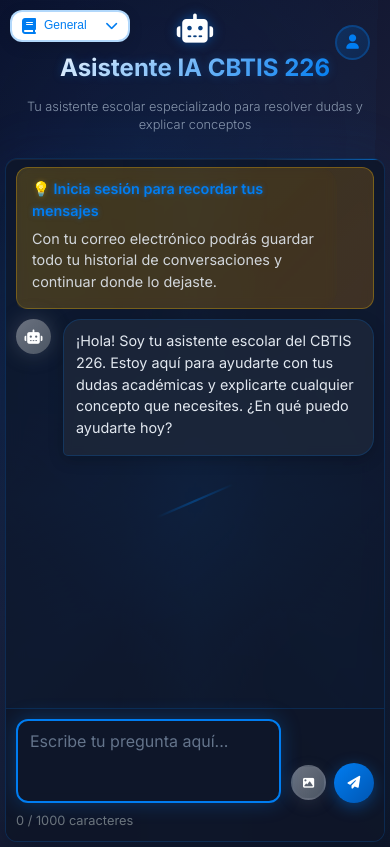
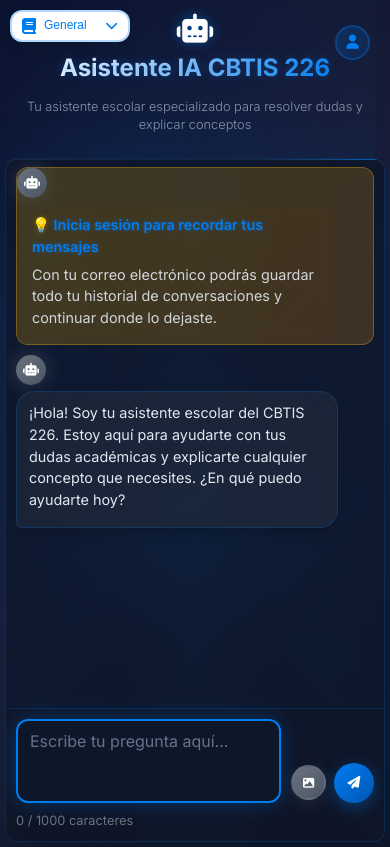
Before and after one commit to arroyo2009jose-max/asistente-cbtis226, a Next.js app: page / in a window 390 px wide. Built offline with nearby package versions, Linux system fonts and the light colour scheme.

Commit message:
feat: Mover avatares arriba para aprovechar todo el ancho

```diff
--- a/pages/index.js
+++ b/pages/index.js
@@ -613,9 +613,16 @@
             <div className="chat-messages" ref={chatMessagesRef}>
               {showSessionReminder && (
                 <div className="message bot-message session-reminder">
+                  <div className="message-header">
+                    <div className="message-avatar">
+                      <i className="fas fa-robot"></i>
+                    </div>
+                  </div>
+                  <div className="message-content-wrapper">
                     <div className="message-content">
                       <p>💡 <strong>Inicia sesión para recordar tus mensajes</strong></p>
                       <p>Con tu correo electrónico podrás guardar todo tu historial de conversaciones y continuar donde lo dejaste.</p>
+                    </div>
                   </div>
                 </div>
               )}
@@ -624,9 +631,12 @@
                 <div key={msg.id} className={`message ${msg.role}-message`}>
                   {msg.role === 'thinking' ? (
                     <>
+                      <div className="message-header">
                         <div className="thinking-avatar">
                           <i className="fas fa-robot"></i>
                         </div>
+                      </div>
+                      <div className="message-content-wrapper">
                         <div className="thinking-content">
                           <div className="thinking-dots">
                             <div className="thinking-dot"></div>
@@ -635,12 +645,16 @@
                           </div>
                           <span className="thinking-text">Pensando...</span>
                         </div>
+                      </div>
                     </>
                   ) : (
                     <>
+                      <div className="message-header">
                         <div className="message-avatar">
                           <i className={msg.role === 'user' ? "fas fa-user" : "fas fa-robot"}></i>
                         </div>
+                      </div>
+                      <div className="message-content-wrapper">
                         <div className="message-content">
                           {msg.content && (
                             <p
@@ -660,6 +674,7 @@
                           {(!msg.content || msg.content.trim() === '') && !msg.image && (
                             <p>{msg.role === 'user' ? 'Mensaje de audio' : 'Respuesta de audio'}</p>
                           )}
+                        </div>
                       </div>
                     </>
                   )}
--- a/styles/globals.css
+++ b/styles/globals.css
@@ -451,9 +451,19 @@
 .message {
     margin-bottom: 20px;
     display: flex;
-    align-items: flex-start;
+    flex-direction: column;
+    animation: fadeInUp 0.3s ease-out;
+}
+
+.message-header {
+    display: flex;
+    align-items: center;
     gap: 12px;
-    animation: fadeInUp 0.3s ease-out;
+    margin-bottom: 8px;
+}
+
+.message-content-wrapper {
+    width: 100%;
 }
 
 @keyframes fadeInUp {
@@ -468,16 +478,24 @@
 }
 
 .user-message {
-    justify-content: flex-end;
+    align-items: flex-end;
 }
 
 .bot-message {
-    justify-content: flex-start;
+    align-items: flex-start;
+}
+
+.user-message .message-header {
+    flex-direction: row-reverse;
+}
+
+.bot-message .message-header {
+    flex-direction: row;
 }
 
 .message-avatar {
-    width: 40px;
-    height: 40px;
+    width: 35px;
+    height: 35px;
     border-radius: 50%;
     display: flex;
     align-items: center;
@@ -490,7 +508,6 @@
 
 .user-message .message-avatar {
     background: linear-gradient(135deg, #007DF1 0%, #0056b3 100%);
-    order: 2;
     box-shadow: 0 0 20px rgba(0, 125, 241, 0.4);
 }
 
@@ -500,7 +517,7 @@
 }
 
 .message-content {
-    max-width: 70%;
+    width: 100%;
     padding: 15px 20px;
     border-radius: 18px;
     position: relative;
@@ -509,13 +526,15 @@
 
 /* Mejora general para mensajes del bot */
 .bot-message .message-content {
-    max-width: 75%;
+    max-width: 95%;
     line-height: 1.5;
+    align-self: flex-start;
 }
 
 /* Ajuste para mensajes del usuario */
 .user-message .message-content {
-    max-width: 68%;
+    max-width: 95%;
+    align-self: flex-end;
 }
 
 .user-message .message-content {
@@ -974,9 +993,13 @@
     }
 
     .message-avatar {
-        width: 35px;
-        height: 35px;
-        font-size: 0.9rem;
+        width: 30px;
+        height: 30px;
+        font-size: 0.8rem;
+    }
+
+    .message-header {
+        margin-bottom: 6px;
     }
 
     /* Mejoras de legibilidad para móviles */
```
Lines whose indentation alone changed are shown as unchanged.
